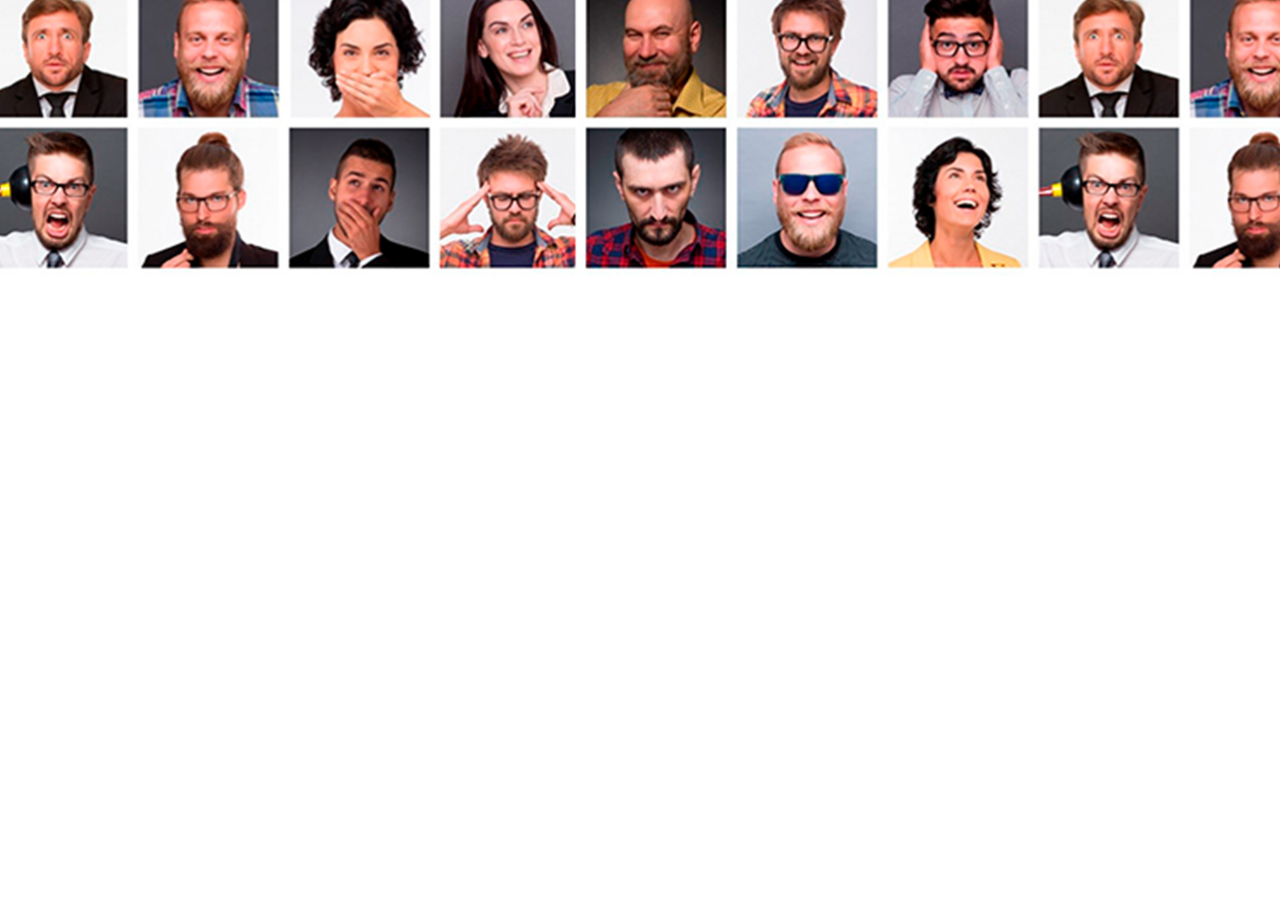
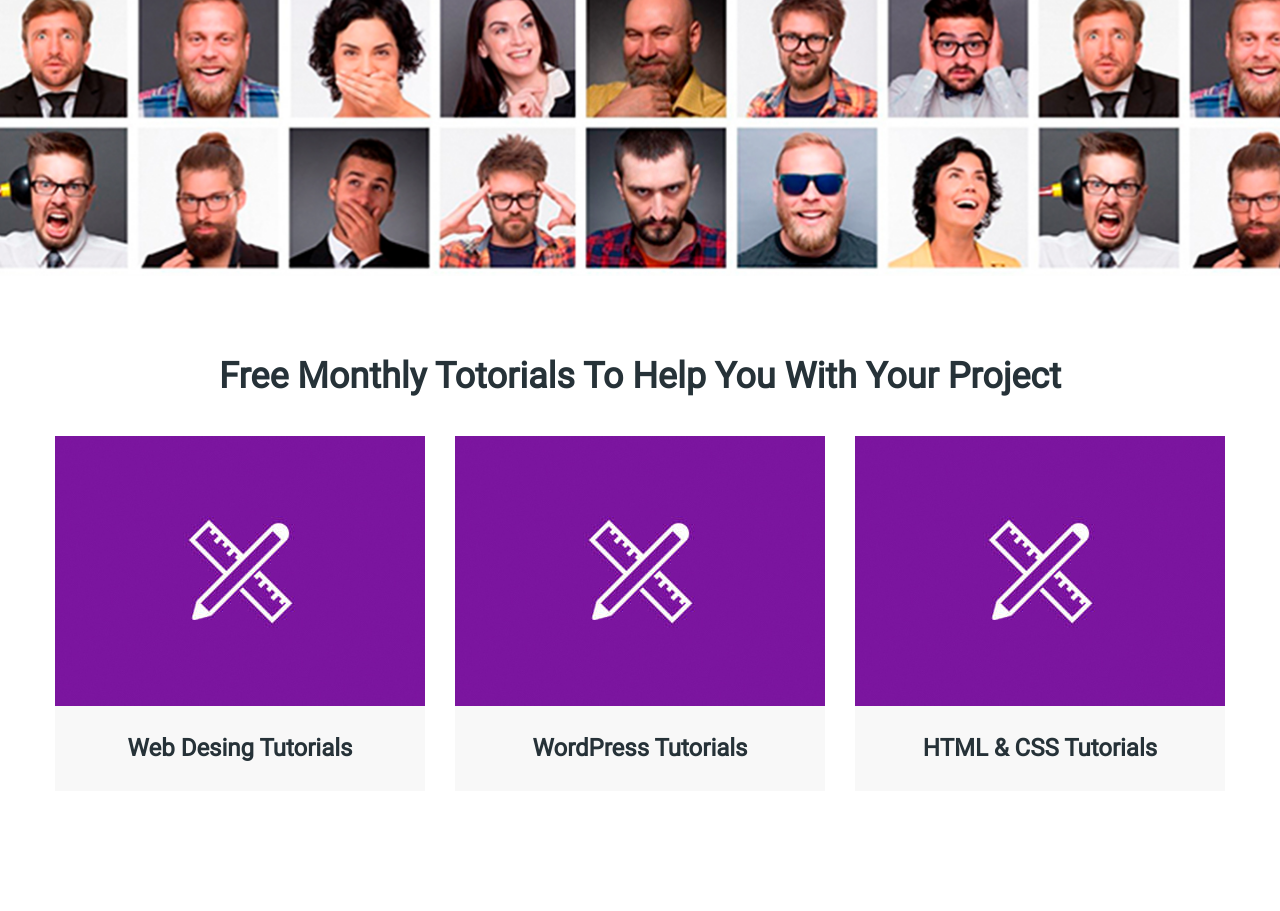
Before and after one commit to pedro23542/moderno, a website: page app/index.html in a window 1280 px wide. Shown: the part 4867-5778 px from the top of the page. Before the commit the page ends 5143 px from the top, so only its background shows below. Drawn offline with nearby package versions, Linux system fonts and the light colour scheme; files that its build step writes are made by us from their sources.

Commit message:
added tutorial section

```diff
--- a/app/index.html
+++ b/app/index.html
@@ -777,6 +777,34 @@
             </a>
         </div>
     </section>
+    <section class="tutorial">
+        <div class="container">
+            <div class="tutorial__title title">
+                Free Monthly Totorials To Help You With Your Project
+            </div>
+            <div class="tutorial__inner">
+                <div class="tutorial__item">
+                    <div class="tutorial__images" style="background-image: url(images/content/tutorial.jpg)"></div>
+                    <div class="tutorial__item-title">
+                        Web Desing Tutorials
+                    </div>
+                </div>
+                <div class="tutorial__item">
+                    <div class="tutorial__images" style="background-image: url(images/content/tutorial.jpg)"></div>
+                    <div class="tutorial__item-title">
+                        WordPress Tutorials
+                    </div>
+                </div>
+                <div class="tutorial__item">
+                    <div class="tutorial__images" style="background-image: url(images/content/tutorial.jpg)"></div>
+                    <div class="tutorial__item-title">
+                        HTML & CSS Tutorials
+                    </div>
+                </div>
+            </div>
+        </div>
+    </section>
+
     <script src="https://ajax.googleapis.com/ajax/libs/jquery/3.4.1/jquery.min.js"></script>
     <script src="js/libs.min.js"></script>
     <script src="js/main.js"></script>
--- a/app/scss/style.scss
+++ b/app/scss/style.scss
@@ -325,3 +325,35 @@
     }
   }
 }
+//END AUTORS
+
+// START TUTORIAL
+.tutorial{
+  padding: 70px 0 120px;
+  &__inner{
+    display: flex;
+    justify-content: space-between;
+  }
+  &__item{
+    max-width: 370px;
+    width: 100%;
+  }
+  &__images{
+    min-height: 270px;
+    background-repeat: no-repeat;
+    background-position: center;
+    background-size: cover;
+  }
+}
+.tutorial__item{
+  &-title{
+    background-color: #f8f8f8;
+    font-size: 24px;
+    text-align: center;
+    font-weight: 700;
+    padding: 30px 10px;
+    color: $bg;
+    text-align: center;
+  }
+}
+// END TUTORIAL
```
Also changed, not shown: app/images/content/tutorial.jpg (added).
